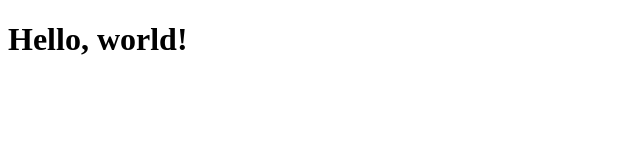
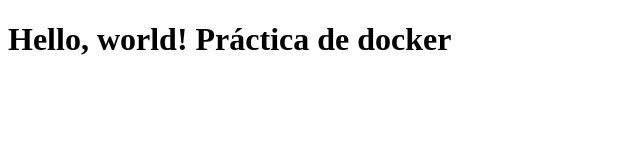
Before and after one commit to beto9v/my-docker, a plain HTML site: page web/index.html in a window 1280 px wide. Shown: the whole page, without its empty margins (0-640 px from the left). Drawn offline with Linux system fonts and the light colour scheme.

Commit message:
Update index.html

```diff
--- a/web/index.html
+++ b/web/index.html
@@ -8,6 +8,6 @@
   <link rel="icon" href="favicon.png">
 </head>
 <body>
-  <h1>Hello, world!</h1>
+  <h1>Hello, world! Práctica de docker</h1>
 </body>
 </html>
```
